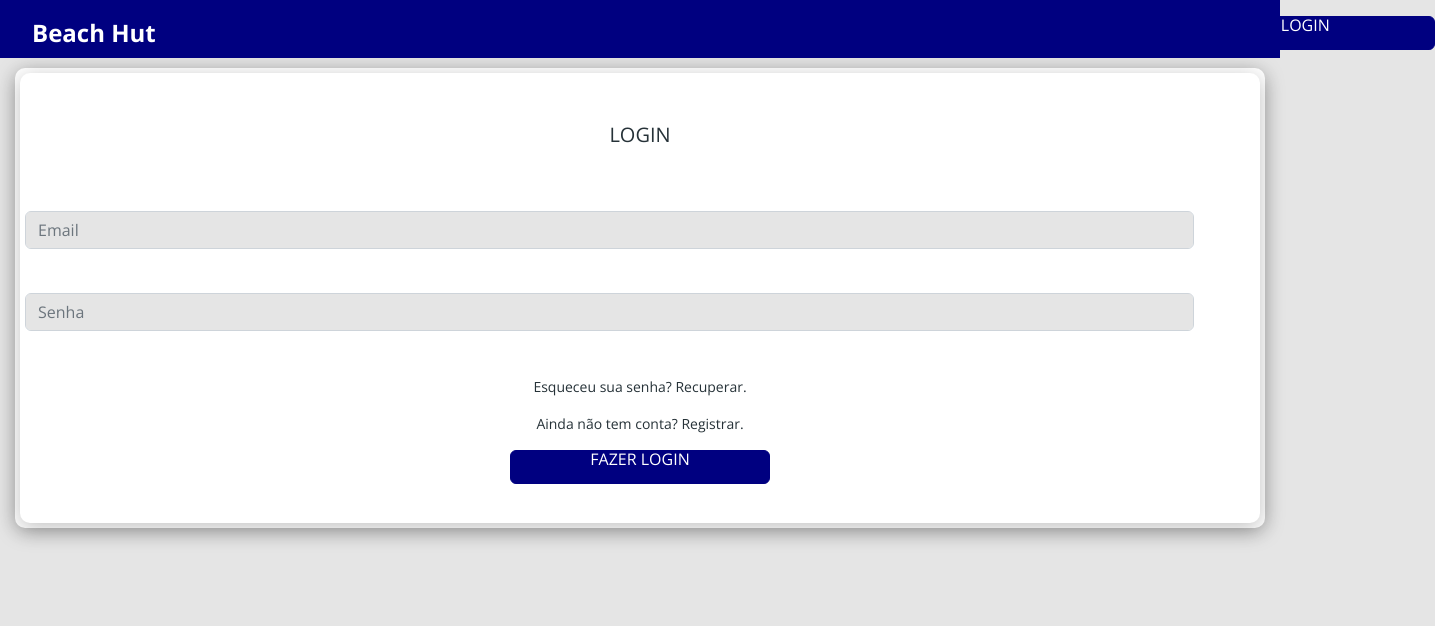
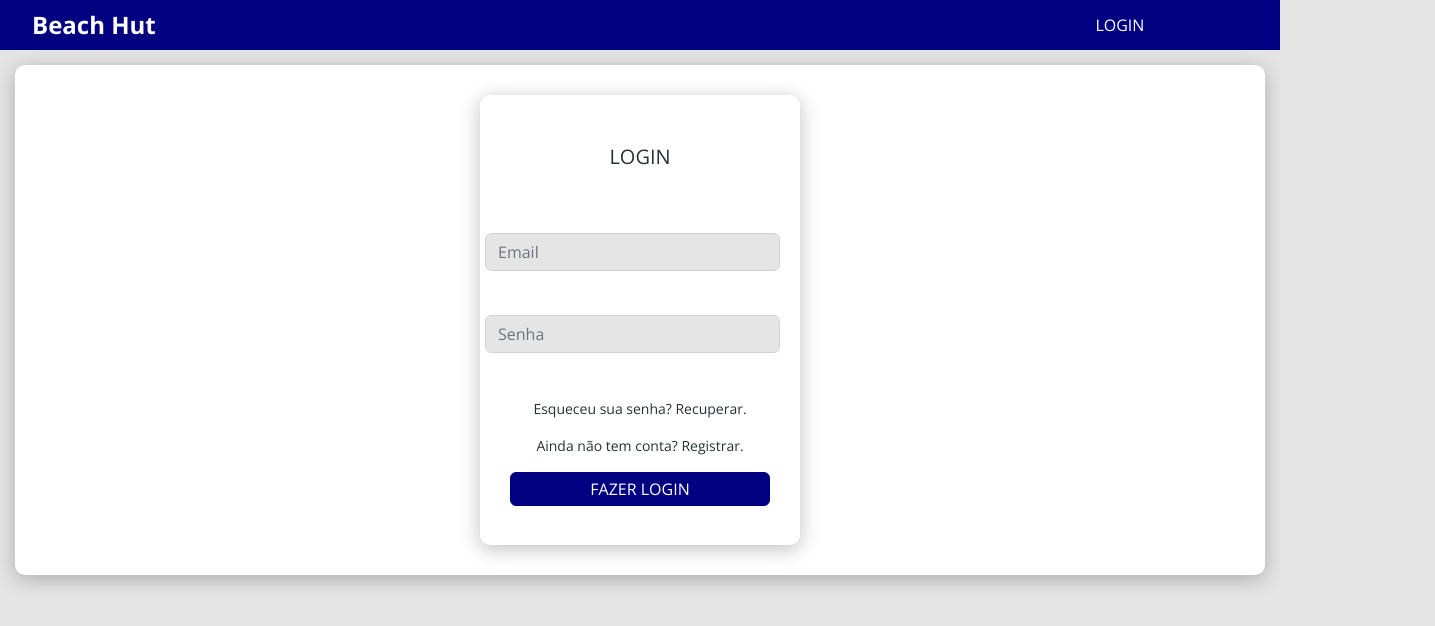
Before and after one commit to arjios/ws-cabana, a React (Create React App) app in the folder frontend/: page /login/auth in a window 1280 px wide. Shown: the top 626 px of the page, 1435 px wide, since content can reach past the window. Built offline with nearby package versions, Linux system fonts and the light colour scheme; no server answers.

Commit message:
Erros handling manual

```diff
--- a/frontend/src/assets/styles/custom.scss
+++ b/frontend/src/assets/styles/custom.scss
@@ -1,5 +1,6 @@
 $theme-colors: (
     'primary': rgb(0, 0, 128),
+    'danger': #FF4444
 );
 
 $body-bg: #E5E5E5;
--- a/frontend/src/components/ButtonIcon/styles.css
+++ b/frontend/src/components/ButtonIcon/styles.css
@@ -8,6 +8,8 @@
 }
 
 .btn-text {
+    margin: 0px;
+    text-align: center;
     font-size: 16px;
     text-align: center;
 }
--- a/frontend/src/components/Navbar/index.tsx
+++ b/frontend/src/components/Navbar/index.tsx
@@ -27,9 +27,9 @@ const Navbar = ({ text }: Props) => {
             <span className="navbar-toggler-icon"></span>
           </button>
           <div className="collapse navbar-collapse" id="navbar-hamburger">
-            <ul className="navbar-nav offset-md-11 main-menu">
+            <ul className="navbar-nav offset-md-9 main-menu">
               <li className="navbar_item">
-                <Link to="/">
+                <Link to="/login/auth">
                   <ButtonIcon text={text} />
                 </Link>
               </li>
--- a/frontend/src/components/Navbar/styles.css
+++ b/frontend/src/components/Navbar/styles.css
@@ -1,6 +1,6 @@
 .navbar_principal {
     display: flex;
-    justify-content: space-between;
+    justify-content: space-around;
     align-items: center;
     background-color: navy;
     min-height: 70px;
@@ -8,24 +8,22 @@
 
 .navbar_container {
     display: flex;
+    justify-content: space-around;
     align-items: center;
     justify-content: space-between;
 }
 
 .navbar_logo, .navbar_logo:hover {
     margin-left: 20px;
-    margin-top: 8px;
     color: #FFF;
 }
 
 .navbar_item {
     display: none;
-    margin-top: 8px;
     list-style: none;
 }
 
 .navbar_link {
-    margin-right: 20px;
     color: #AAA;
 }
 
@@ -57,3 +55,12 @@
     }
 
 }
+
+@media only screen and (min-width: 1200px) {
+
+    .navbar_item {
+        margin-right: auto;
+        display: flex;
+    }
+
+}
--- a/frontend/src/pages/Login/Auth/index.tsx
+++ b/frontend/src/pages/Login/Auth/index.tsx
@@ -3,11 +3,11 @@ import ButtonIcon from "components/ButtonIcon";
 import Formlogin from "./Formlogin";
 import Formrecover from "./Formrecover";
 import Formregister from "./Formregister/indeex";
+import { useState } from "react";
 import { useForm } from "react-hook-form";
 import { requestBackendLogin } from "util/requests";
 
 import "./styles.css";
-
 
 type FormData = {
   username: string;
@@ -15,28 +15,32 @@ type FormData = {
 };
 
 const Auth = () => {
+  const [hasError, setHasError] = useState(false);
+
   const { register, handleSubmit } = useForm<FormData>();
 
-  const onSubmit = (formData:FormData) => {
+  const onSubmit = (formData: FormData) => {
     requestBackendLogin(formData)
-      .then(response => {
-        console.log('Sucesso! ', response);
+      .then((response) => {
+        setHasError(false);
+        console.log("Sucesso! ", response);
       })
-      .catch(error => {
-        console.log('Error ', error);
-      })
+      .catch((error) => {
+        setHasError(true);
+        console.log("Error ", error);
+      });
   };
 
   return (
     <div className="auth_container">
       <div className="auth_content base_card">
-          <form
-            onSubmit={handleSubmit(onSubmit)}
-            className="auth_form base_card"
-          >
+        <form onSubmit={handleSubmit(onSubmit)} className="auth_form base_card">
           <div className="auth_title">
             <p>LOGIN</p>
           </div>
+          {hasError && (
+            <div className="alert alert-danger auth_input">Email ou senha invalida!</div>
+          )}
           <input
             {...register("username")}
             className="form-control base_input auth_input"
@@ -54,7 +58,7 @@ const Auth = () => {
           <div className="auth_submit">
             <p>Esqueceu sua senha? Recuperar.</p>
             <p>Ainda não tem conta? Registrar.</p>
-              <ButtonIcon text="FAZER LOGIN" />
+            <ButtonIcon  text="FAZER LOGIN" />
           </div>
         </form>
 
@@ -69,7 +73,6 @@ const Auth = () => {
         </Routes>
       </div>
     </div>
-
   );
 };
 
--- a/frontend/src/pages/Login/Auth/styles.css
+++ b/frontend/src/pages/Login/Auth/styles.css
@@ -8,6 +8,9 @@
 }
 
 .auth_content {
+  display: flex;
+  justify-content: center;
+  align-items: center;
   width: 100%;
   height: 435px;
 }
@@ -24,7 +27,7 @@
   display: flex;
   flex-direction: column;
   justify-content: space-around;
-  width: 100%;
+  width: 320px;
   height: 425px;
 }
 
@@ -38,7 +41,7 @@
 }
 
 .auth_input {
-  width: 100%;
+  width: 95%;
 }
 
 .auth_submit {
@@ -50,18 +53,20 @@
   margin: 0px 20px 12px 20px;
 }
 
+.auth_button {
+  display: flex;
+  flex-direction: column;
+  justify-content: center;
+  align-items: center;
+}
+
 @media (min-width: 576px) {
   .auth_container {
-    height: 470px;
+    height: 530px;
   }
 
   .auth_content {
-    height: 460px;
-    width: 100%;
-  }
-
-  .auth_form {
-    height: 450px;
+    height: 510px;
   }
 
   .auth_input {
@@ -71,11 +76,11 @@
 
 @media (min-width: 768px) {
   .auth_container {
-    height: 470px;
+    height: 530px;
   }
 
   .auth_content {
-    height: 460px;
+    height: 510px;
   }
 
   .auth_form {
@@ -85,11 +90,11 @@
 
 @media (min-width: 992px) {
   .auth_container {
-    height: 470px;
+    height: 530px;
   }
 
   .auth_content {
-    height: 460px;
+    height: 510px;
   }
 
   .auth_form {
@@ -99,11 +104,11 @@
 
 @media (min-width: 1200px) {
   .auth_container {
-    height: 470px;
+    height: 530px;
   }
 
   .auth_content {
-    height: 460px;
+    height: 510px;
   }
 
   .auth_form {
```
Lines whose indentation alone changed are shown as unchanged.
